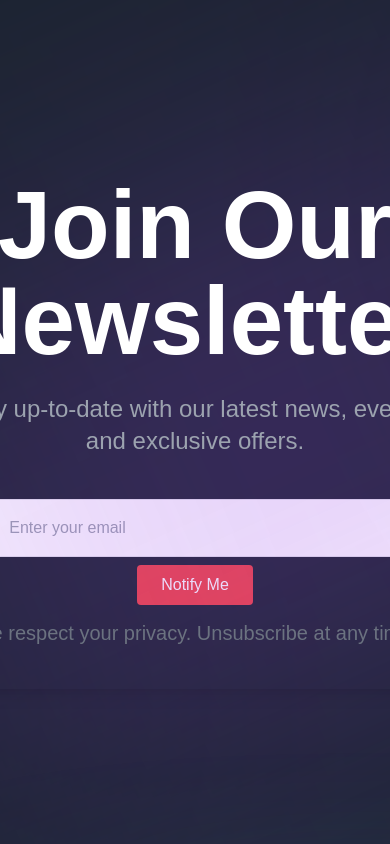
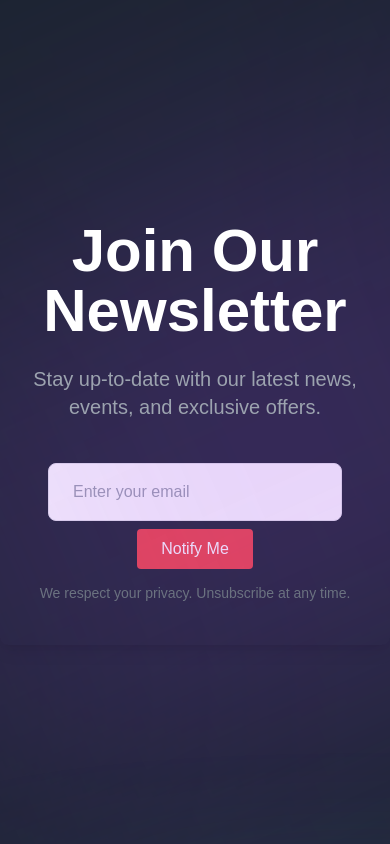
Before and after one commit to tinotendanyashanu/Sanganai, a Next.js app: page /join in a window 390 px wide. Shown: the top 844 px of the page. Built offline with nearby package versions, Linux system fonts and the light colour scheme; a web font is replaced by a local one.

Commit message:
responsive

```diff
--- a/components/joinus.jsx
+++ b/components/joinus.jsx
@@ -16,14 +16,14 @@ const EmailForm = ({ onFormSubmit }) => {
   return (
     <motion.form
       onSubmit={handleSubmit}
-      className="flex flex-col sm:flex-row items-center justify-center mb-6"
+      className="flex flex-col sm:flex-row items-center justify-center mb-6 mx-4 sm:mx-0"
       initial={{ opacity: 0 }}
       animate={{ opacity: 1 }}
       transition={{ duration: 1 }}
     >
       <input
         type="email"
-        className="py-4 px-14 border rounded-lg mb-2 sm:mb-0 sm:mr-2 w-full sm:w-auto focus:outline-none"
+        className="py-4 px-6 sm:px-8 border rounded-lg mb-2 sm:mb-0 w-full sm:w-auto focus:outline-none"
         placeholder="Enter your email"
         value={email}
         onChange={handleEmailChange}
@@ -31,7 +31,7 @@ const EmailForm = ({ onFormSubmit }) => {
 
       <motion.button
         type="submit"
-        className="bg-red-500 hover:bg-red-700 text-white py-2 px-6 rounded focus:outline-none transition duration-300"
+        className="bg-red-500 hover:bg-red-700 text-white py-2 px-6 sm:px-8 rounded focus:outline-none transition duration-300"
         whileHover={{ scale: 1.1 }}
         whileTap={{ scale: 0.9 }}
       >
@@ -47,10 +47,10 @@ const JoinUs = () => {
   };
 
   return (
-    <div className="min-h-screen flex items-center justify-center bg-primary-black overflow-hidden z-10 ">
-      <div className="p-8 rounded-lg shadow-lg text-center">
+    <div className="min-h-screen flex items-center justify-center bg-primary-black overflow-hidden z-10">
+      <div className="p-8 rounded-lg shadow-lg text-center max-w-lg w-full">
         <motion.h1
-          className="text-8xl font-bold text-white mb-6"
+          className="text-6xl lg:text-8xl font-bold text-white mb-6"
           initial={{ y: -250 }}
           animate={{ y: -10 }}
           transition={{ delay: 0.2 }}
@@ -58,7 +58,7 @@ const JoinUs = () => {
           Join Our Newsletter
         </motion.h1>
         <motion.p
-          className="text-2xl text-gray-400 mb-8"
+          className="text-xl lg:text-2xl text-gray-400 mb-8"
           initial={{ y: -250 }}
           animate={{ y: -10 }}
           transition={{ delay: 0.4 }}
@@ -68,7 +68,7 @@ const JoinUs = () => {
 
         <EmailForm onFormSubmit={handleNotifyClick} />
         <motion.p
-          className="text-xl text-gray-500 text-sm"
+          className="text-lg lg:text-xl text-gray-500 text-sm"
           initial={{ y: -250 }}
           animate={{ y: -10 }}
           transition={{ delay: 0.6 }}
```
